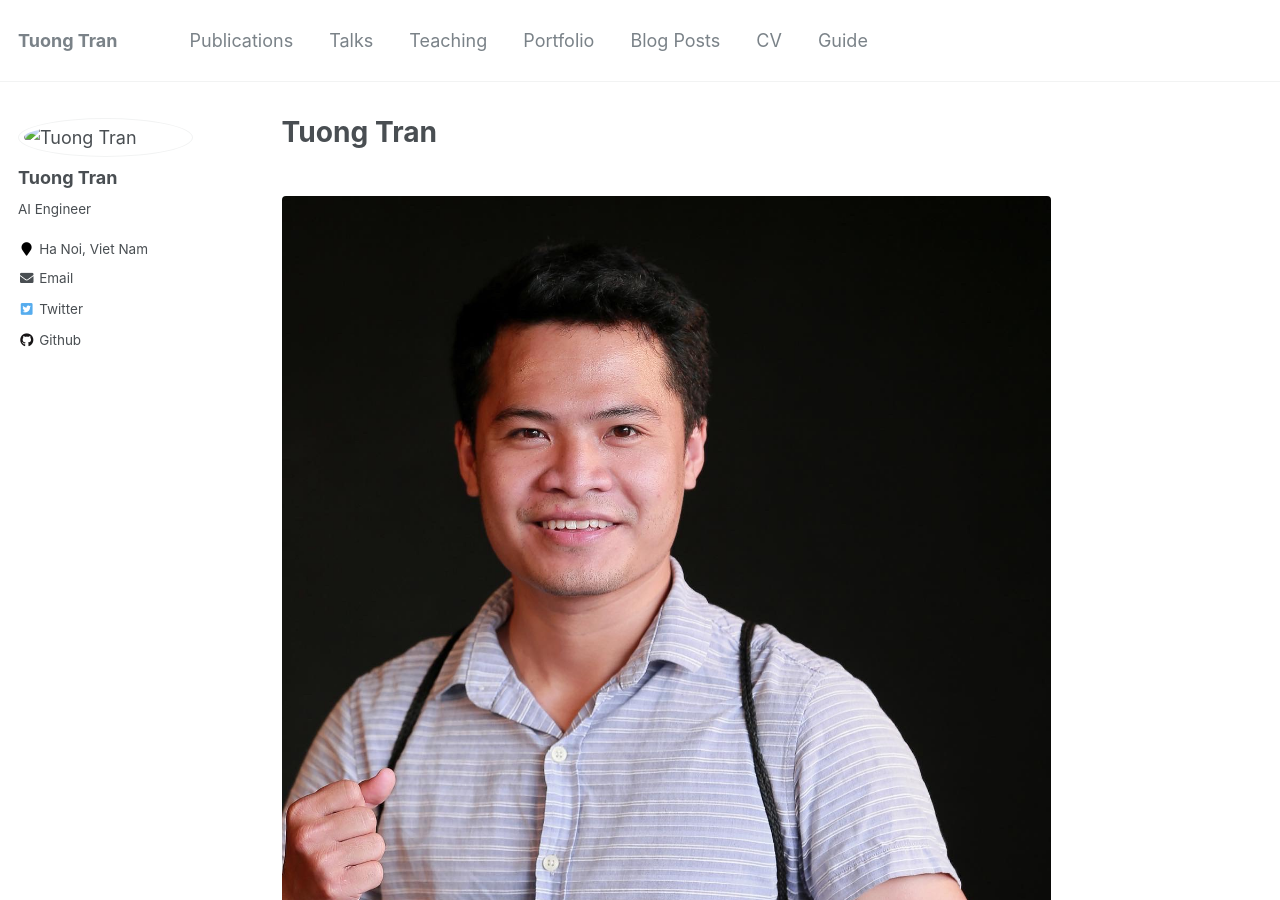
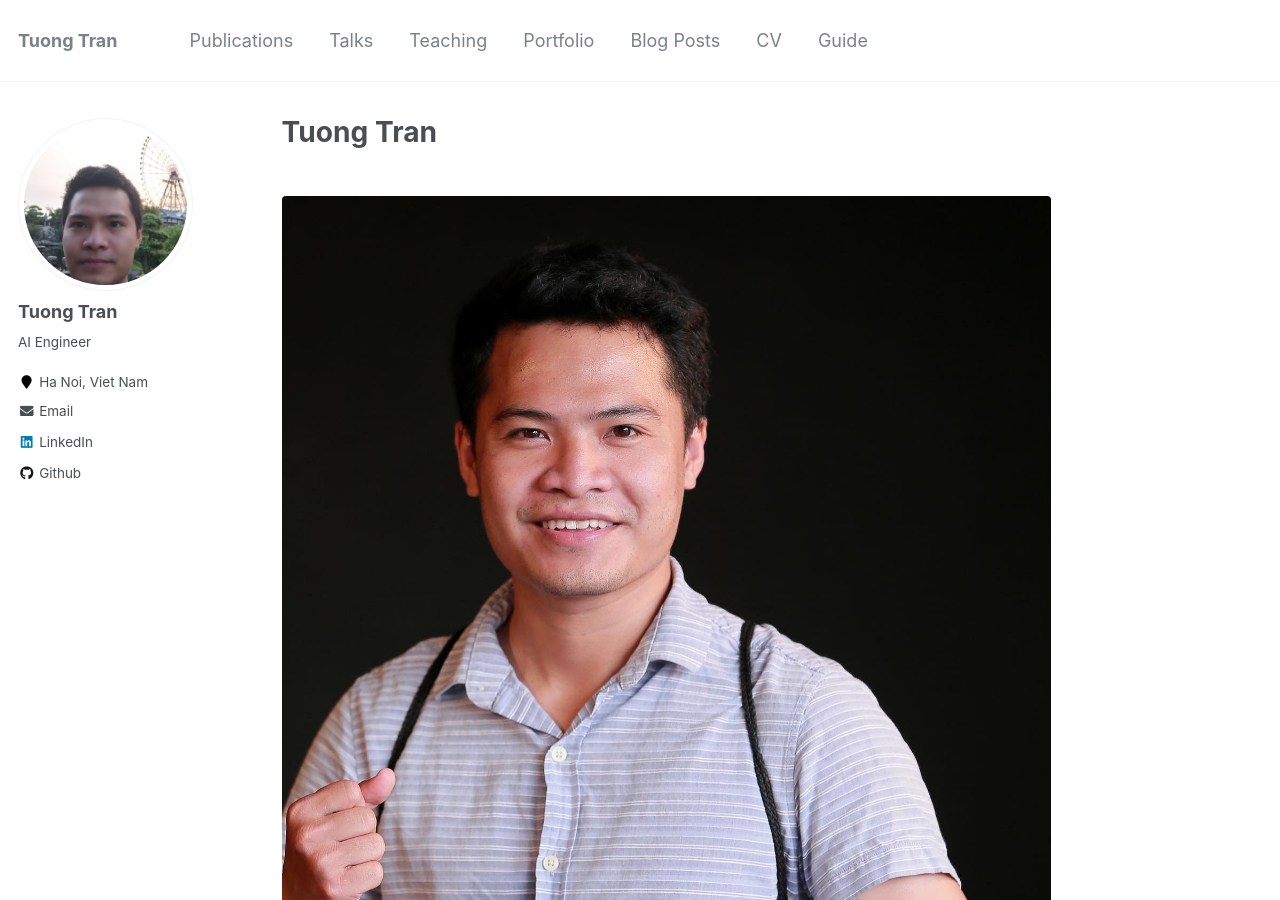
Before and after one commit to tuongtranngoc/tuongtranngoc.github.io, a Jekyll site: the page built from _pages/about.md, in a window 1280 px wide and 900 px high. Built offline with Jekyll 4.4.1, drawn with Linux system fonts in a browser that asks for light colours.

Commit message:
update: About me

```diff
--- a/_config.yml
+++ b/_config.yml
@@ -81,13 +81,13 @@ analytics:
 # Site Author
 author:
   name             : "Tuong Tran"
-  avatar           : "images/profile.png"
+  avatar           : "../images/profile.png"
   bio              : "AI Engineer"
   location         : "Ha Noi, Viet Nam"
   pubmed           :
   googlescholar    :
   email            : "ngoctuongwindy@gmail.com"
-  researchgate     :  # example: "https://www.researchgate.net/profile/yourprofile"
+  researchgate     :
   uri              :
   bitbucket        :
   codepen          :
@@ -101,14 +101,14 @@ author:
   instagram        :
   impactstory      : #"https://profiles.impactstory.org/u/xxxx-xxxx-xxxx-xxxx"
   lastfm           :
-  linkedin         :
+  linkedin         : "https://www.linkedin.com/in/tuong-tran-ngoc-885482154/"
   orcid            :
   pinterest        :
   soundcloud       :
   stackoverflow    : # http://stackoverflow.com/users/123456/username
   steam            :
   tumblr           :
-  twitter          : "https://www.linkedin.com/in/tuong-tran-ngoc-885482154/"
+  twitter          :
   vine             :
   weibo            :
   xing             :
```
